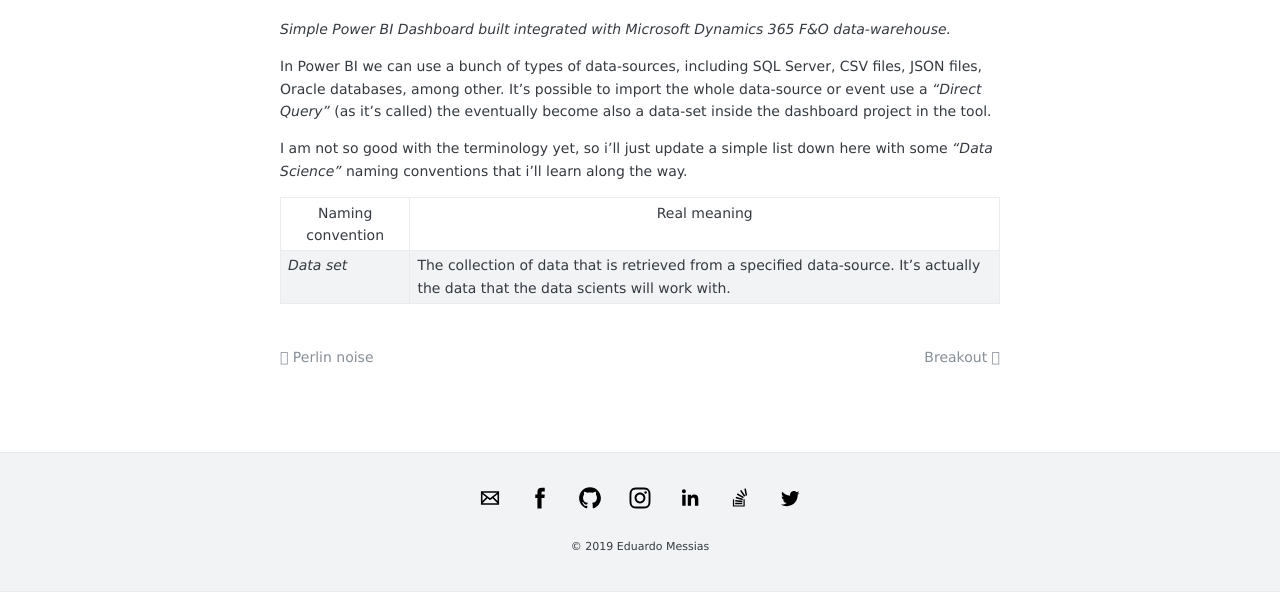
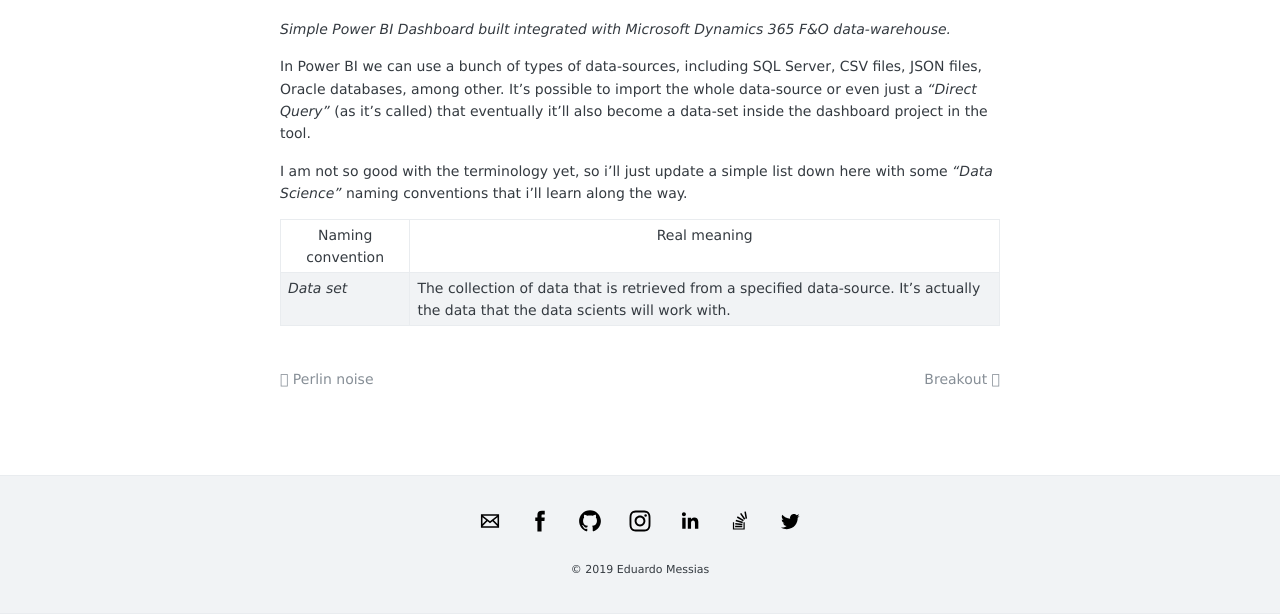
Before and after one commit to eduardomessias/eduardomessias.github.io, a Jekyll site: the page built from _posts/2019-05-27-learning-power-bi.md, in a window 1280 px wide and 900 px high, scrolled down 898 px, cut to the strip 286-900 px from the top of the window. Built offline with Jekyll 4.4.1, drawn with Linux system fonts in a browser that asks for light colours; before the commit the page ends 1776 px from its top, so only the background shows below that.

Commit message:
Update 2019-05-27-learning-power-bi.md

```diff
--- a/_posts/2019-05-27-learning-power-bi.md
+++ b/_posts/2019-05-27-learning-power-bi.md
@@ -22,7 +22,7 @@
 *Simple Power BI Dashboard built integrated with Microsoft Dynamics 365 F&O data-warehouse.*
 
 In Power BI we can use a bunch of types of data-sources, including SQL Server, CSV files, JSON files, Oracle databases, among other.
-It's possible to import the whole data-source or event use a *"Direct Query"* (as it's called) the eventually become also a data-set inside the dashboard project in the tool.
+It's possible to import the whole data-source or even just a *"Direct Query"* (as it's called) that eventually it'll also become a data-set inside the dashboard project in the tool.
 
 I am not so good with the terminology yet, so i'll just update a simple list down here with some *"Data Science"* naming conventions that i'll learn along the way.
 
```
